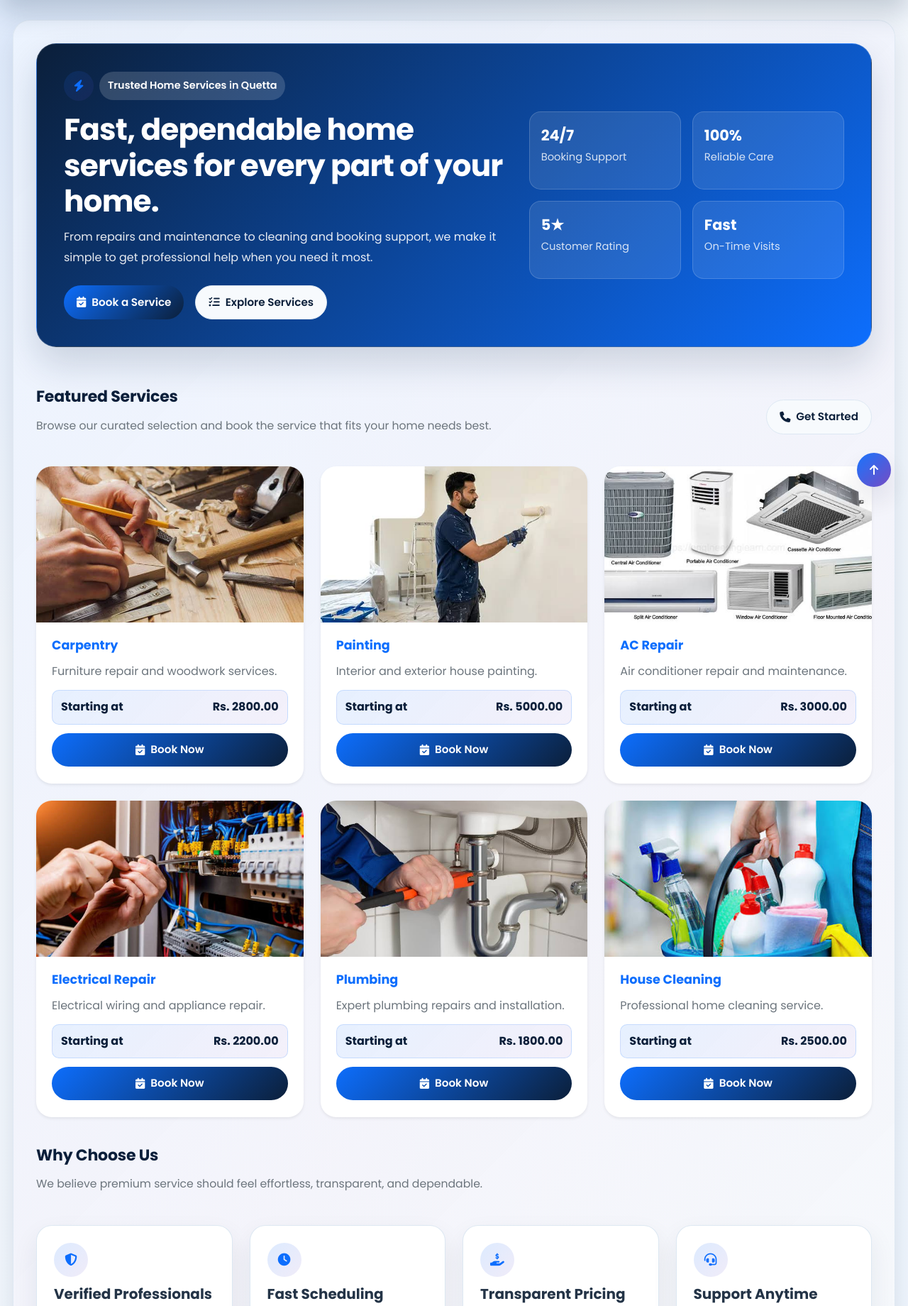
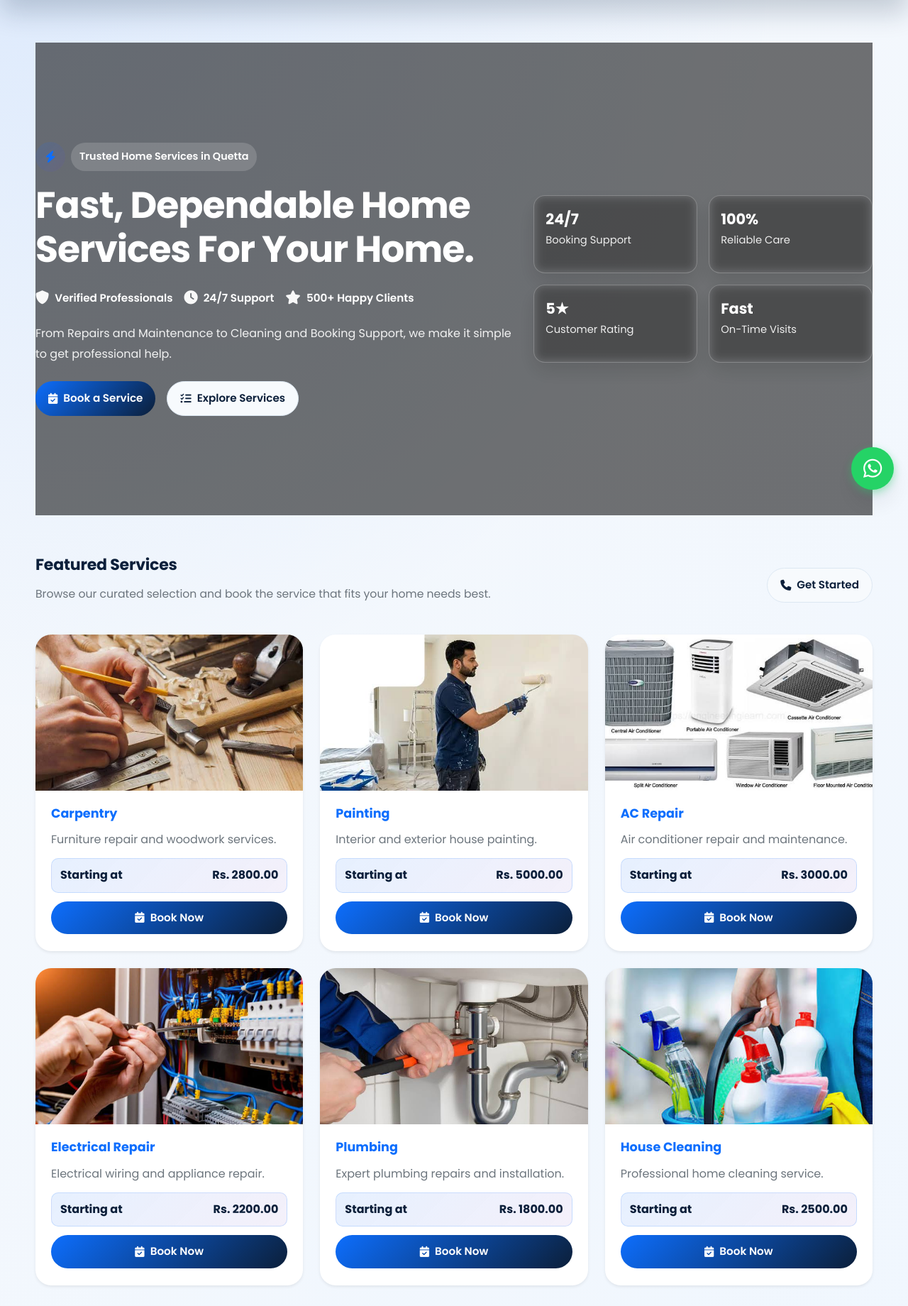
Before and after one commit to mahwishqamar04/quetta_serviceshub, a PHP site: page / in a window 1280 px wide. Shown: the part 90-1930 px from the top of the page at 71% size. Run offline with PHP 8.4, Linux system fonts and the light colour scheme; data comes from the database, SQL or seed files in the repository.

Commit message:
background image changed

```diff
--- a/assets/styles.css
+++ b/assets/styles.css
@@ -237,10 +237,10 @@ img { max-width: 100%; }
 }
 
 .page-card {
-  background: var(--surface);
-  border: 1px solid rgba(220, 231, 242, 0.95);
+  background: transparent;
+  border: none;
   border-radius: 28px;
-  box-shadow: var(--shadow-md);
+  box-shadow: none;
   position: relative;
   overflow: hidden;
 }
@@ -249,12 +249,12 @@ img { max-width: 100%; }
   content: '';
   position: absolute;
   inset: 0;
-  background: linear-gradient(135deg, rgba(13, 110, 253, 0.08), rgba(111, 66, 193, 0.04) 50%, transparent 80%);
+  background: transparent;
   pointer-events: none;
 }
 
 .page-card--soft {
-  background: linear-gradient(135deg, rgba(255,255,255,0.98), rgba(243,247,251,0.95));
+  background: transparent;
 }
 
 .page-card:hover,
@@ -273,6 +273,24 @@ img { max-width: 100%; }
 .hero-section {
   padding: 28px;
   border-radius: var(--radius-lg);
+  position: relative;
+  overflow: hidden;
+  background-image: url('../images/background.jpg');
+  background-size: cover;
+  background-position: center;
+  background-repeat: no-repeat;
+  isolation: isolate;
+}
+.hero-section::before {
+  content: '';
+  position: absolute;
+  inset: 0;
+  background: rgba(0, 0, 0, 0.5);
+  z-index: 0;
+}
+.hero-section > * {
+  position: relative;
+  z-index: 1;
 }
 .hero-badge {
   display: inline-flex;
@@ -288,18 +306,40 @@ img { max-width: 100%; }
   font-size: clamp(1.8rem, 3.3vw, 2.8rem);
   line-height: 1.2;
   margin: 0 0 12px;
+  color: var(--white);
 }
 .hero-section p {
   font-size: 1.02rem;
   line-height: 1.8;
   color: rgba(255,255,255,0.92);
 }
+.trust-badges {
+  display: flex;
+  flex-wrap: wrap;
+  gap: 16px;
+  margin: 20px 0;
+}
+.trust-badge {
+  display: inline-flex;
+  align-items: center;
+  gap: 8px;
+  color: var(--white);
+  font-weight: 600;
+  font-size: 0.95rem;
+}
+.trust-badge i {
+  font-size: 1.2rem;
+  opacity: 0.95;
+}
 .stat-box {
-  background: rgba(255,255,255,0.1);
-  border: 1px solid rgba(255,255,255,0.16);
+  background: rgba(255,255,255,0.12);
+  border: 1px solid rgba(255,255,255,0.22);
   border-radius: var(--radius-md);
   padding: 16px;
   min-height: 110px;
+  backdrop-filter: blur(8px);
+  -webkit-backdrop-filter: blur(8px);
+  box-shadow: 0 12px 28px rgba(0, 0, 0, 0.12);
 }
 .stat-box .stat-value {
   font-size: 1.3rem;
@@ -307,7 +347,7 @@ img { max-width: 100%; }
   color: var(--white);
 }
 .stat-box .stat-label {
-  color: rgba(255,255,255,0.82);
+  color: rgba(255,255,255,0.9);
   font-size: 0.92rem;
 }
 .section-block {
@@ -930,14 +970,15 @@ body.login-page {
 }
 
 .hero-panel {
-  background: linear-gradient(135deg, var(--primary) 0%, var(--secondary) 100%);
+  background: transparent;
   color: var(--white);
   border-radius: 28px;
   padding: 38px;
-  box-shadow: 0 24px 50px rgba(10, 35, 66, 0.16);
-  border: 1px solid rgba(255,255,255,0.16);
+  box-shadow: none;
+  border: none;
 }
-.hero-panel h1, .hero-panel h2, .hero-panel h3 { margin: 0 0 10px; font-weight: 700; letter-spacing: -0.02em; }
+.hero-panel h1, .hero-panel h2, .hero-panel h3 { margin: 0 0 10px; font-weight: 700; letter-spacing: -0.02em; color: var(--white); }
+.hero-section h1 { font-size: 52px; font-weight: 700; }
 .hero-panel p { margin: 0; color: rgba(255,255,255,0.9); font-size: 1rem; }
 .hero-panel--compact { margin-bottom: 24px; }
 .hero-panel--spaced { margin-bottom: 24px; }
@@ -1155,3 +1197,86 @@ textarea { min-height: 108px; resize: vertical; }
 
 @media (max-width: 992px) { .grid-2, .grid-3 { grid-template-columns: 1fr; } }
 @media (max-width: 768px) { .page-shell { padding: 18px 14px 32px; } .hero-panel { padding: 24px; } .service-card img { height: 190px; } }
+.hero-section {
+    background-image: url('../images/background.jpg');
+    background-size: cover;
+    background-position: center;
+    background-attachment: fixed;
+    background-repeat: no-repeat;
+    position: relative;
+    border-radius: 0;
+    overflow: hidden;
+    padding: 140px 0;
+    isolation: isolate;
+}
+
+.hero-section::before {
+    content: '';
+    position: absolute;
+    inset: 0;
+    background: rgba(0, 0, 0, 0.55);
+    z-index: 1;
+}
+
+.hero-section > * {
+    position: relative;
+    z-index: 2;
+}
+
+.hero-section .col-md-6 .rounded-4 {
+    background: rgba(255, 255, 255, 0.12) !important;
+    backdrop-filter: blur(8px);
+    border: 1px solid rgba(255, 255, 255, 0.2);
+}
+
+/* ==================== Floating WhatsApp Button ==================== */
+.whatsapp-btn {
+  position: fixed;
+  bottom: 20px;
+  right: 20px;
+  width: 60px;
+  height: 60px;
+  background: #25D366;
+  color: var(--white);
+  border-radius: 50%;
+  display: inline-flex;
+  align-items: center;
+  justify-content: center;
+  font-size: 30px;
+  z-index: 999;
+  box-shadow: 0 4px 12px rgba(37, 211, 102, 0.4);
+  transition: transform 0.25s ease, box-shadow 0.25s ease, background 0.25s ease;
+  text-decoration: none;
+}
+
+.whatsapp-btn:hover {
+  transform: translateY(-3px) scale(1.08);
+  box-shadow: 0 8px 20px rgba(37, 211, 102, 0.5);
+  background: #20BA58;
+}
+
+.whatsapp-btn:active {
+  transform: scale(0.95);
+}
+
+@media (max-width: 768px) {
+  .whatsapp-btn {
+    bottom: 16px;
+    right: 16px;
+    width: 56px;
+    height: 56px;
+    font-size: 28px;
+  }
+}
+/* REMOVE BLUE BACKGROUND FROM HERO PANEL */
+.hero-panel, .page-card {
+    background: transparent !important;
+    box-shadow: none !important;
+    border: none !important;
+}
+
+/* HERO SECTION HEADING BOLD */
+.hero-section h1 {
+    font-size: 52px !important;
+    font-weight: 800 !important;
+}
--- a/index.php
+++ b/index.php
@@ -125,8 +125,22 @@ if ($conn) {
                             <span class="icon-badge"><i class="fa-solid fa-bolt"></i></span>
                             <span class="hero-badge">Trusted Home Services in Quetta</span>
                         </div>
-                        <h1>Fast, dependable home services for every part of your home.</h1>
-                        <p>From repairs and maintenance to cleaning and booking support, we make it simple to get professional help when you need it most.</p>
+                        <h1>Fast, Dependable Home Services For Your Home.</h1>
+                        <div class="d-flex flex-wrap gap-3 my-4 trust-badges">
+                            <div class="trust-badge">
+                                <i class="fa-solid fa-shield"></i>
+                                <span>Verified Professionals</span>
+                            </div>
+                            <div class="trust-badge">
+                                <i class="fa-solid fa-clock"></i>
+                                <span>24/7 Support</span>
+                            </div>
+                            <div class="trust-badge">
+                                <i class="fa-solid fa-star"></i>
+                                <span>500+ Happy Clients</span>
+                            </div>
+                        </div>
+                        <p>From Repairs and Maintenance to Cleaning and Booking Support, we make it simple to get professional help.</p>
                         <div class="d-flex flex-wrap gap-3 mt-4">
                             <a href="book.php" class="btn btn-primary"><i class="fa-solid fa-calendar-check"></i> Book a Service</a>
                             <a href="#services" class="btn btn-secondary"><i class="fa-solid fa-list-check"></i> Explore Services</a>
@@ -320,40 +334,41 @@ if ($conn) {
         <div class="container">
             <div class="row g-4">
                 <div class="col-12 col-md-6 col-lg-3">
-                    <h5 class="footer-title">Company Information</h5>
-                    <div class="d-flex align-items-center gap-2 mb-2">
-                        <span class="brand-mark brand-mark--footer"><i class="fa-solid fa-hands-helping"></i></span>
-                        <span class="fw-semibold">Quetta Services Hub</span>
-                    </div>
-                    <p class="mb-2">Quetta Services Hub provides reliable, premium home solutions with professionalism and care.</p>
-                    <div class="social-links mt-3">
-                        <a href="#" aria-label="Facebook"><i class="fa-brands fa-facebook-f"></i></a>
-                        <a href="#" aria-label="Instagram"><i class="fa-brands fa-instagram"></i></a>
-                        <a href="#" aria-label="LinkedIn"><i class="fa-brands fa-linkedin-in"></i></a>
+                    <h5 class="footer-title">About</h5>
+                    <div class="mb-3">
+                        <div class="d-flex align-items-center gap-2 mb-2">
+                            <span class="brand-mark brand-mark--footer"><i class="fa-solid fa-hands-helping"></i></span>
+                            <span class="fw-semibold">Quetta Services Hub</span>
+                        </div>
+                        <p class="mb-0">Quetta Services Hub provides reliable, premium home solutions with professionalism and care.</p>
+                        <p class="mb-0">Your trusted partner for all home service needs in Quetta, Balochistan.</p>
                     </div>
                 </div>
                 <div class="col-12 col-md-6 col-lg-3">
                     <h5 class="footer-title">Quick Links</h5>
                     <div class="d-flex flex-column">
                         <a class="footer-link" href="index.php"><i class="fa-solid fa-chevron-right"></i> Home</a>
+                        <a class="footer-link" href="about.php"><i class="fa-solid fa-chevron-right"></i> About Us</a>
                         <a class="footer-link" href="book.php"><i class="fa-solid fa-chevron-right"></i> Book Service</a>
-                        <a class="footer-link" href="admin_login.php"><i class="fa-solid fa-chevron-right"></i> Admin Login</a>
+                        <a class="footer-link" href="contact.php"><i class="fa-solid fa-chevron-right"></i> Contact</a>
                     </div>
                 </div>
                 <div class="col-12 col-md-6 col-lg-3">
-                    <h5 class="footer-title">Services</h5>
-                    <div class="d-flex flex-column">
-                        <a class="footer-link" href="index.php"><i class="fa-solid fa-screwdriver-wrench"></i> Home Repairs</a>
-                        <a class="footer-link" href="index.php"><i class="fa-solid fa-broom"></i> Cleaning</a>
-                        <a class="footer-link" href="index.php"><i class="fa-solid fa-plug-circle-bolt"></i> Electrical</a>
+                    <h5 class="footer-title">Contact</h5>
+                    <div class="footer-contact">
+                        <p><i class="fa-solid fa-location-dot"></i> Quetta, Balochistan, Pakistan</p>
+                        <p><i class="fa-solid fa-phone"></i> +92 300 1234567</p>
+                        <p><i class="fa-solid fa-envelope"></i> info@quettaserviceshub.com</p>
                     </div>
                 </div>
                 <div class="col-12 col-md-6 col-lg-3">
-                    <h5 class="footer-title">Contact Information</h5>
-                    <div class="footer-contact">
-                        <p><i class="fa-solid fa-envelope"></i> info@quettaserviceshub.com</p>
-                        <p><i class="fa-solid fa-phone"></i> +92 300 1234567</p>
-                        <p><i class="fa-solid fa-location-dot"></i> Quetta, Balochistan, Pakistan</p>
+                    <h5 class="footer-title">Follow Us</h5>
+                    <p class="mb-3">Connect with us on social media</p>
+                    <div class="social-links">
+                        <a href="#" aria-label="Facebook" title="Facebook"><i class="fa-brands fa-facebook-f"></i></a>
+                        <a href="#" aria-label="Instagram" title="Instagram"><i class="fa-brands fa-instagram"></i></a>
+                        <a href="#" aria-label="LinkedIn" title="LinkedIn"><i class="fa-brands fa-linkedin-in"></i></a>
+                        <a href="#" aria-label="Twitter" title="Twitter"><i class="fa-brands fa-twitter"></i></a>
                     </div>
                 </div>
             </div>
@@ -370,6 +385,11 @@ if ($conn) {
     <!-- This button scrolls the page back to the top when clicked. -->
     <a href="#" class="back-to-top" aria-label="Back to top"><i class="fa-solid fa-arrow-up" aria-hidden="true"></i></a>
 
+    <!-- ==================== Floating WhatsApp Button ==================== -->
+    <a href="https://wa.me/923XXXXXXXXXX" class="whatsapp-btn" target="_blank" rel="noopener noreferrer" aria-label="Chat on WhatsApp" title="Chat with us on WhatsApp">
+        <i class="fa-brands fa-whatsapp"></i>
+    </a>
+
     <script>
         // This JavaScript adds a small delay to each section so the homepage animations appear smoothly.
         document.querySelectorAll('.fade-in-section').forEach(function (section, index) {
```
Also changed, not shown: other parts of assets/styles.css (+17 -16 lines), images/background.jpg (added), images/background1.jpg (added).
